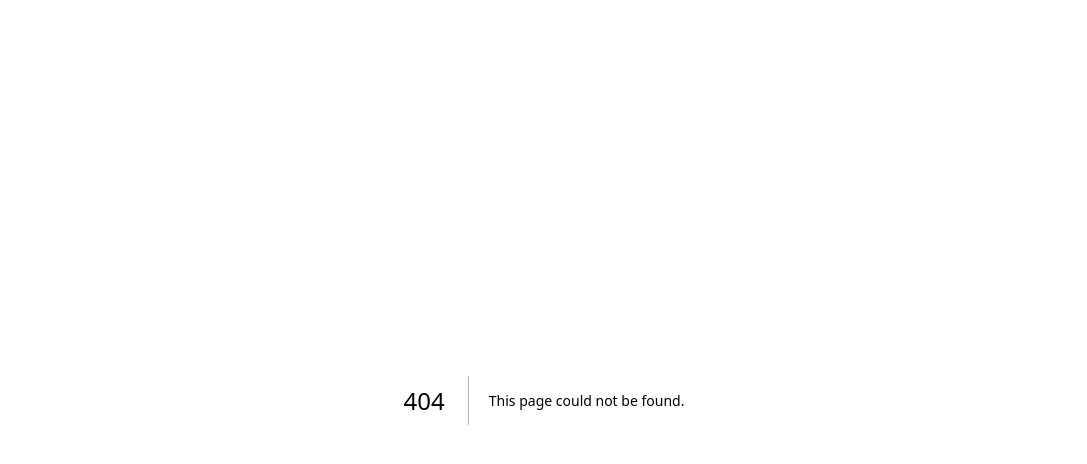
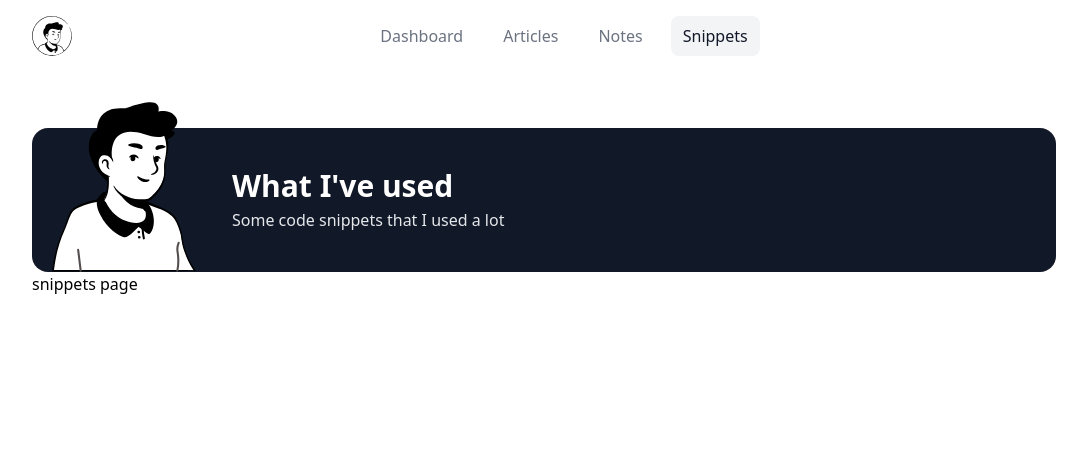
Before and after one commit to rodri-alfonso/blog, a Next.js app: page /snippets in a window 1280 px wide. Before the commit this address had no page. Shown: the top 464 px of the page, without its empty margins (96-1183 px from the left). Built offline with nearby package versions, Linux system fonts and the light colour scheme.

Commit message:
[FEATURE] Create notes and snippets pages

```diff
--- /dev/null
+++ b/pages/notes/index.tsx
@@ -0,0 +1,11 @@
+import Page from '@layouts/Page'
+import Banner from '@components/Banner'
+
+export default function Notes() {
+	return (
+		<Page description='' title="Rodrigo's Blog | Notes">
+			<Banner title='What I&#39;ve studied' description={`A few notes about CSS, web performance, and news`} />
+			<section>notes page</section>
+		</Page>
+	)
+}
--- /dev/null
+++ b/pages/snippets/index.tsx
@@ -0,0 +1,11 @@
+import Page from '@layouts/Page'
+import Banner from '@components/Banner'
+
+export default function Snippets() {
+	return (
+		<Page description='' title="Rodrigo's Blog | Snippets">
+			<Banner title='What I&#39;ve used' description={`Some code snippets that I used a lot`} />
+			<section>snippets page</section>
+		</Page>
+	)
+}
```
